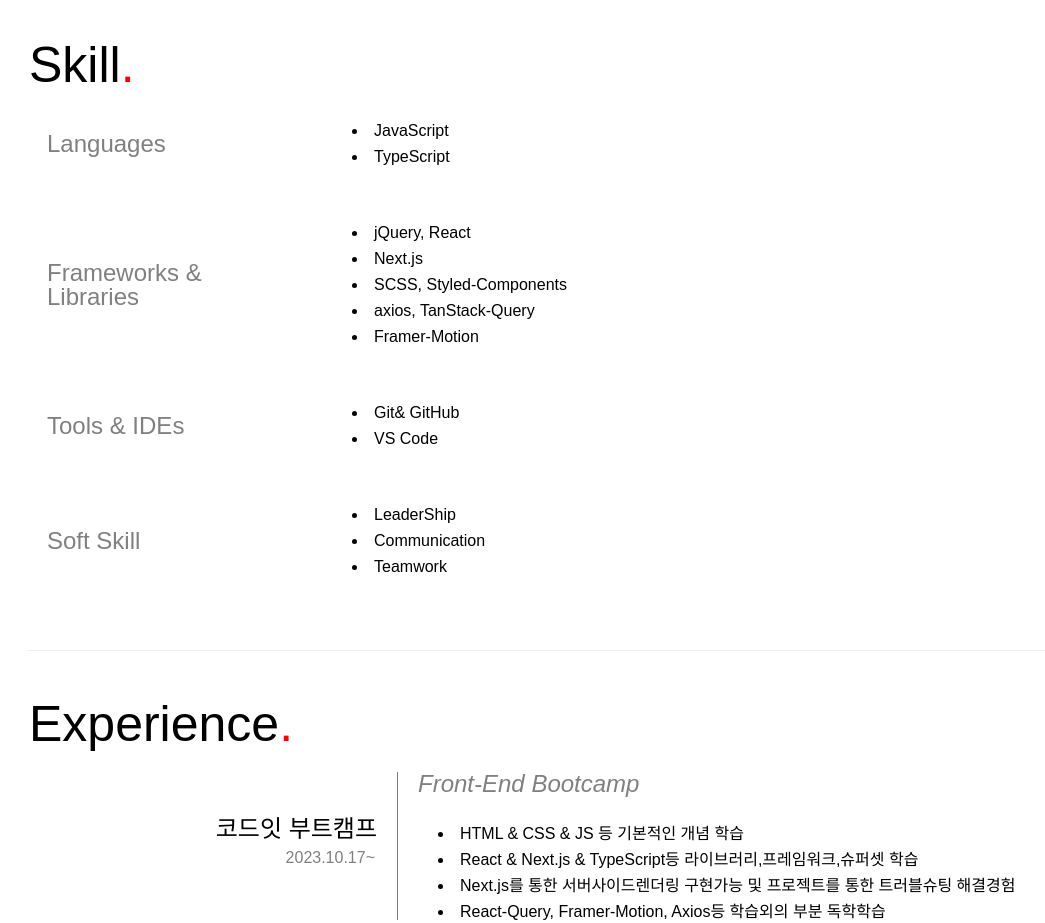
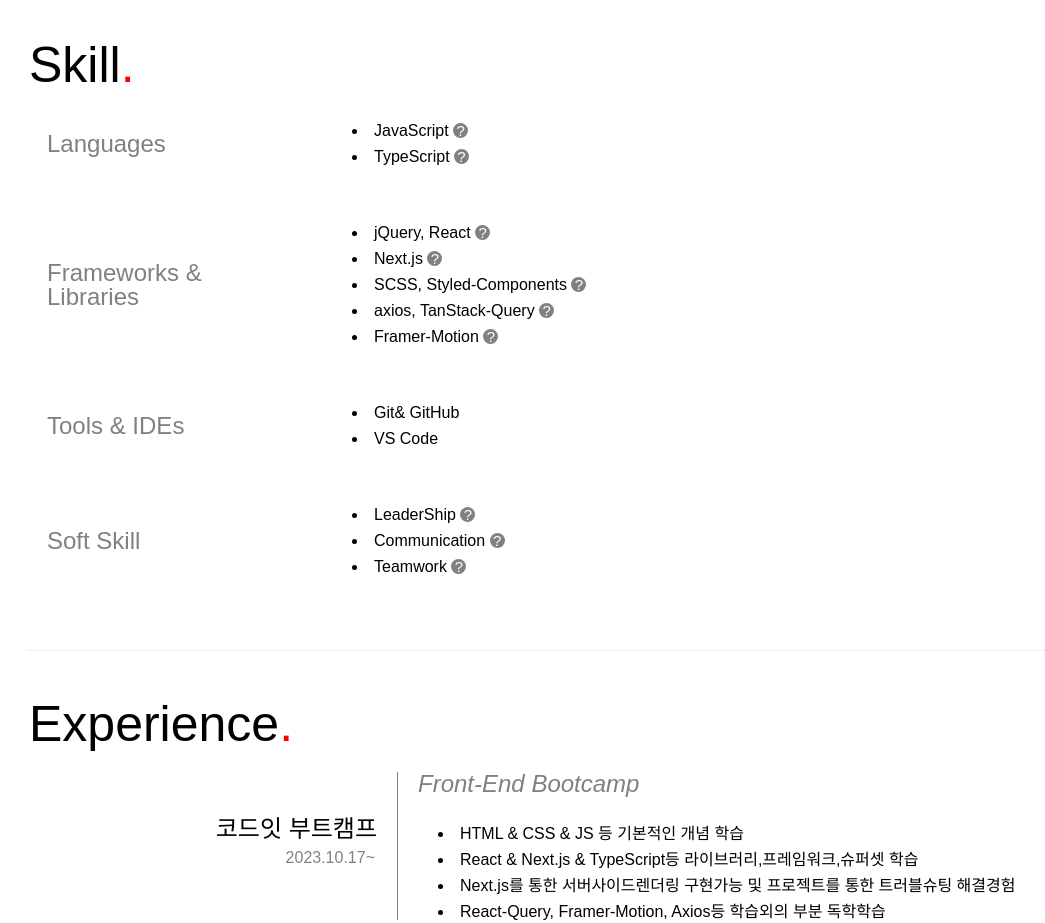
Before and after one commit to rladngus133/resume, a React (Create React App) app: page / in a window 1280 px wide. Shown: the part 800-1723 px from the top of the page, without its empty margins (43-1088 px from the left). Built offline with nearby package versions, Linux system fonts and the light colour scheme.

Commit message:
feat: add modal

```diff
--- /dev/null
+++ b/src/components/Badge.tsx
@@ -0,0 +1,33 @@
+import React, { useState } from "react";
+import styled from "styled-components";
+import Modal from "./Modal";
+
+interface Props {
+  status: string;
+}
+
+export default function Badge({ status }: Props) {
+  const [isModal, setIsModal] = useState(false);
+
+  return (
+    <>
+      <StyledBadge onMouseEnter={() => setIsModal(true)} onMouseLeave={() => setIsModal(false)}>
+        ? {isModal ? <Modal status={status} /> : ""}
+      </StyledBadge>
+    </>
+  );
+}
+
+const StyledBadge = styled.div`
+  position: relative;
+  display: inline-block;
+  color: white;
+  font-weight: 500;
+  font-size: 15px;
+  background-color: gray;
+  border-radius: 50%;
+  width: 15px;
+  height: 15px;
+  text-align: center;
+  cursor: pointer;
+`;
--- a/src/components/Main/Skill.tsx
+++ b/src/components/Main/Skill.tsx
@@ -1,5 +1,6 @@
 import React from "react";
 import styled from "styled-components";
+import Badge from "../Badge";
 
 export default function Skill() {
   return (
@@ -11,8 +12,12 @@ export default function Skill() {
         <h3>Languages</h3>
         <RightContainer>
           <OL>
-            <li>JavaScript</li>
-            <li>TypeScript</li>
+            <li>
+              JavaScript <Badge status="js" />
+            </li>
+            <li>
+              TypeScript <Badge status="ts" />
+            </li>
           </OL>
         </RightContainer>
       </Container>
@@ -23,11 +28,21 @@ export default function Skill() {
         </h3>
         <RightContainer>
           <OL>
-            <li>jQuery, React</li>
-            <li>Next.js</li>
-            <li>SCSS, Styled-Components</li>
-            <li>axios, TanStack-Query</li>
-            <li>Framer-Motion</li>
+            <li>
+              jQuery, React <Badge status="jr" />
+            </li>
+            <li>
+              Next.js <Badge status="next" />
+            </li>
+            <li>
+              SCSS, Styled-Components <Badge status="css" />
+            </li>
+            <li>
+              axios, TanStack-Query <Badge status="api" />
+            </li>
+            <li>
+              Framer-Motion <Badge status="framer" />
+            </li>
           </OL>
         </RightContainer>
       </Container>
@@ -44,9 +59,15 @@ export default function Skill() {
         <h3>Soft Skill</h3>
         <RightContainer>
           <OL>
-            <li>LeaderShip</li>
-            <li>Communication</li>
-            <li>Teamwork</li>
+            <li>
+              LeaderShip <Badge status="leaderShip" />
+            </li>
+            <li>
+              Communication <Badge status="communication" />
+            </li>
+            <li>
+              Teamwork <Badge status="teamwork" />
+            </li>
           </OL>
         </RightContainer>
       </Container>
--- /dev/null
+++ b/src/components/Modal.tsx
@@ -0,0 +1,60 @@
+import React from "react";
+import styled from "styled-components";
+
+interface Props {
+  status: string;
+}
+
+interface Content {
+  [key: string]: string;
+}
+
+export default function Modal({ status }: Props) {
+  const content: Content = {
+    js: "기본적인 문법부터 es6의 문법까지 능숙하게 사용이 가능합니다.",
+    ts: "기본적인 타입명시와 interface,as 를 사용한 타입명시가 가능하지만 아직 미숙합니다.",
+    jr: "제이쿼리, 리액트를 사용하여 능숙한 웹구현 및 코드작성이 가능합니다.",
+    next: "Next.js를 사용한 SSG,SSR구현이 가능하며 페이지라우터 사용에 능숙합니다.",
+    css: "SCSS, Styled-Components를 능숙하게 사용가능합니다.",
+    api: "axios를 통한 서버통신에 익숙하며 TanStack/Query 를 사용한 CRUD구현 경험이 있습니다.",
+    framer: "Framer-Motion 을 사용한 인터렉티브 웹사이트 구현이 가능합니다.",
+    leaderShip: `부트캠프 진행과정 모든 파트의 팀장을 맡았으며 팀원간의 불화가 단 한 번도 없었습니다.
+    또한 피어리뷰를 통한 확인시 팀원들의 만족도 또한 높았습니다.`,
+    communication: "성인이 된 후 각종 서비스직을 경험해보며 여러유형에 대응가능한 커뮤니케이션 능력을 만들었습니다.",
+    teamwork:
+      "위의 커뮤니케이션 내용을 토대로 어떤 유형의 팀과도 유연하게 어울릴수 있으며 트러블이 있을시 항상 중간의 입장에서 유연한 대처를 해왔습니다.",
+  };
+
+  return (
+    <StyledModal>
+      <Arrow />
+      <p>{content[status]}</p>
+    </StyledModal>
+  );
+}
+
+const Arrow = styled.div`
+  position: absolute;
+  left: -13px;
+  border-bottom: 8px solid transparent;
+  border-top: 8px solid transparent;
+  border-left: 8px solid transparent;
+  border-right: 8px solid #3b3b3b;
+`;
+
+const StyledModal = styled.div`
+  background-color: #3b3b3b;
+  width: 300px;
+  text-align: left;
+  position: absolute;
+  padding: 10px;
+  border-radius: 5px;
+  left: 25px;
+  top: -10px;
+  z-index: 2;
+
+  & p {
+    font-size: 12px;
+    line-height: 1.5;
+  }
+`;
```
